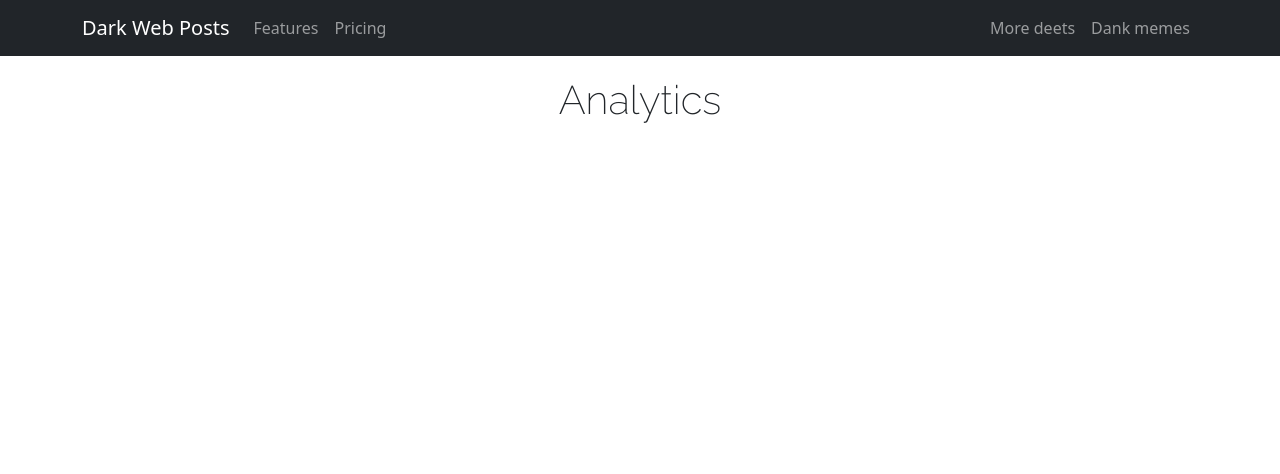
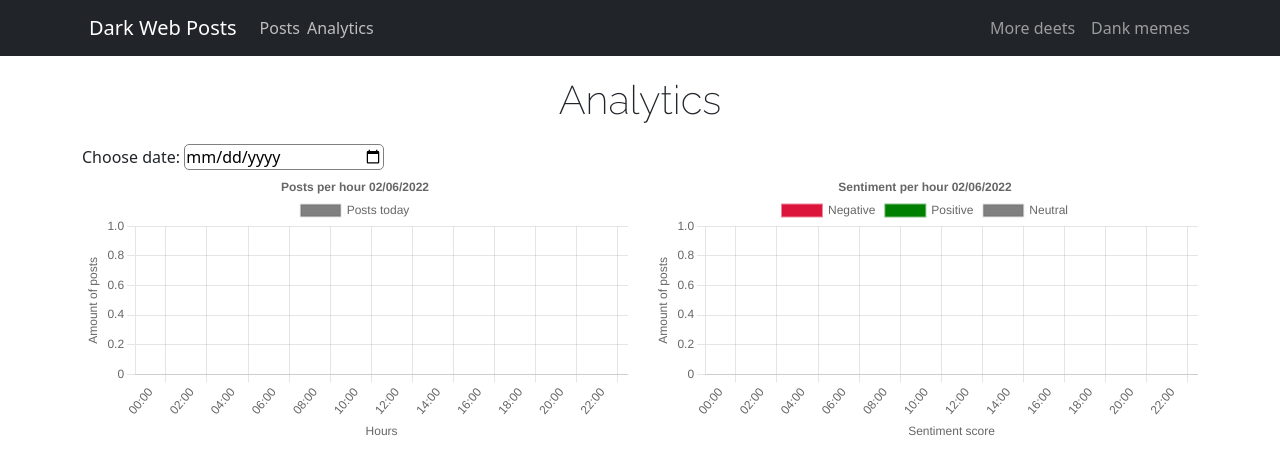
Before and after one commit to DanielPhilosoph/intsights-project-web-scrapper, a React (Create React App) app in the folder front/: page /analytics in a window 1280 px wide. Shown: the top 474 px of the page. Built offline with nearby package versions, Linux system fonts and the light colour scheme; no server answers.

Commit message:
analytics done

```diff
--- a/front/package.json
+++ b/front/package.json
@@ -11,8 +11,10 @@
     "@types/react": "17.0.39",
     "@types/react-dom": "17.0.11",
     "axios": "0.25.0",
+    "chart.js": "3.7.0",
     "react": "^17.0.2",
     "react-bootstrap": "2.1.2",
+    "react-chartjs-2": "4.0.1",
     "react-dom": "^17.0.2",
     "react-redux": "7.2.6",
     "react-router-dom": "6.2.1",
--- a/front/public/index.html
+++ b/front/public/index.html
@@ -30,6 +30,12 @@
     />
 
     <!--* -------------- -->
+
+    <!--* Chart.js -->
+
+    <script src="https://cdn.jsdelivr.net/npm/chart.js"></script>
+
+    <!--* -------------- -->
     <title>React App</title>
   </head>
   <body>
--- a/front/src/Types/types.d.ts
+++ b/front/src/Types/types.d.ts
@@ -13,6 +13,8 @@ type StrongW2iseType = {
   content: string;
   author: string;
   date: string;
+  sentimentScore: number;
+  id: string;
 };
 
 //* Data type
--- /dev/null
+++ b/front/src/components/AnalyticsPage/AnalyticGraphs/AnalyticGraphs.tsx
@@ -0,0 +1,40 @@
+import { useRef, useState } from "react";
+import { Col, Container, Row } from "react-bootstrap";
+import BarSentiment from "./BarSentiment/BarSentiment";
+import BarUploadPost from "./BarUploadPosts/BarUploadPosts";
+import "./analyticGraphs.css";
+
+export default function AnalyticGraphs() {
+  const [dateForStatistic, setDateForStatistic] = useState(new Date());
+  const date = useRef<HTMLInputElement>(null);
+
+  const onDateSelected = () => {
+    if (date && date.current instanceof HTMLInputElement) {
+      setDateForStatistic(new Date(date.current.value));
+    }
+  };
+
+  return (
+    <Container>
+      <Row>
+        <div>
+          <span>Choose date: </span>
+          <input
+            className="dateInputAnalytics"
+            type="date"
+            ref={date}
+            onChange={onDateSelected}
+          />
+        </div>
+        <Col>
+          <BarUploadPost date={dateForStatistic} />
+        </Col>
+        <Col>
+          <BarSentiment date={dateForStatistic} />
+        </Col>
+      </Row>
+    </Container>
+  );
+}
+
+//
--- /dev/null
+++ b/front/src/components/AnalyticsPage/AnalyticGraphs/BarSentiment/BarSentiment.tsx
@@ -0,0 +1,95 @@
+import {
+  Chart,
+  PointElement,
+  LinearScale,
+  BarController,
+  BarElement,
+  CategoryScale,
+  Tooltip,
+  Legend,
+  Title,
+} from "chart.js";
+import { Bar } from "react-chartjs-2";
+import { useSelector } from "react-redux";
+import {
+  getHours,
+  getNegativePostsByHourADay,
+  getPositivePostsByHourADay,
+  getNeutralPostsByHourADay,
+  formatDateTo_DD_MM_YYYY,
+} from "../../../../helper/functions";
+
+interface props {
+  date: Date;
+}
+
+export default function BarSentiment({ date }: props) {
+  const state: StateType = useSelector((state: StateType) => state);
+
+  Chart.register(
+    PointElement,
+    LinearScale,
+    BarController,
+    BarElement,
+    CategoryScale,
+    Tooltip,
+    Legend,
+    Title
+  );
+
+  const data = {
+    labels: getHours(),
+    datasets: [
+      {
+        label: "Negative",
+        data: getNegativePostsByHourADay(state.data, date),
+        borderWidth: 2,
+        backgroundColor: ["rgb(220,20,60)"],
+        borderColor: ["rgba(220,20,60, 0.5)"],
+      },
+      {
+        label: "Positive",
+        data: getPositivePostsByHourADay(state.data, date),
+        borderWidth: 2,
+        backgroundColor: ["rgb(0,128,0)"],
+        borderColor: ["rgba(0,128,0, 0.5)"],
+      },
+      {
+        label: "Neutral",
+        data: getNeutralPostsByHourADay(state.data, date),
+        borderWidth: 2,
+        backgroundColor: ["gray"],
+      },
+    ],
+  };
+
+  const options = {
+    responsive: true,
+    plugins: {
+      title: {
+        display: true,
+        text: "Sentiment per hour " + formatDateTo_DD_MM_YYYY(date),
+        padding: {
+          top: 10,
+        },
+      },
+    },
+    scales: {
+      y: {
+        beginAtZero: true,
+        title: {
+          display: true,
+          text: "Amount of posts",
+        },
+      },
+      x: {
+        title: {
+          display: true,
+          text: "Sentiment score",
+        },
+      },
+    },
+  };
+
+  return <Bar data={data} options={options}></Bar>;
+}
--- /dev/null
+++ b/front/src/components/AnalyticsPage/AnalyticGraphs/BarUploadPosts/BarUploadPosts.tsx
@@ -0,0 +1,77 @@
+import {
+  Chart,
+  PointElement,
+  LinearScale,
+  BarController,
+  BarElement,
+  CategoryScale,
+  Tooltip,
+  Title,
+} from "chart.js";
+import { Bar } from "react-chartjs-2";
+import { useSelector } from "react-redux";
+import {
+  getDataPostPerHourFromDate,
+  formatDateTo_DD_MM_YYYY,
+  getHours,
+} from "../../../../helper/functions";
+
+interface props {
+  date: Date;
+}
+
+export default function BarUploadPost({ date }: props) {
+  const state: StateType = useSelector((state: StateType) => state);
+
+  Chart.register(
+    PointElement,
+    LinearScale,
+    BarController,
+    BarElement,
+    CategoryScale,
+    Tooltip,
+    Title
+  );
+
+  const data = {
+    labels: getHours(),
+    datasets: [
+      {
+        label: "Posts today",
+        data: getDataPostPerHourFromDate(state.data, date),
+        borderWidth: 2,
+        backgroundColor: ["gray"],
+      },
+    ],
+  };
+
+  const options = {
+    responsive: true,
+    plugins: {
+      title: {
+        display: true,
+        text: "Posts per hour " + formatDateTo_DD_MM_YYYY(date),
+        padding: {
+          top: 10,
+        },
+      },
+    },
+    scales: {
+      y: {
+        beginAtZero: true,
+        title: {
+          display: true,
+          text: "Amount of posts",
+        },
+      },
+      x: {
+        title: {
+          display: true,
+          text: "Hours",
+        },
+      },
+    },
+  };
+
+  return <Bar data={data} options={options}></Bar>;
+}
--- /dev/null
+++ b/front/src/components/AnalyticsPage/AnalyticGraphs/analyticGraphs.css
@@ -0,0 +1,11 @@
+.dateInputAnalytics {
+  width: 200px;
+  border-radius: 5px;
+  border: 0.1px solid gray;
+}
+
+@media screen and (max-width: 500px) {
+  .dateInputAnalytics {
+    width: 150px;
+  }
+}
--- a/front/src/components/AnalyticsPage/AnalyticsPage.tsx
+++ b/front/src/components/AnalyticsPage/AnalyticsPage.tsx
@@ -1,10 +1,12 @@
 import React from "react";
 import Header from "./Header/Header";
+import PostUploadAnalytic from "./AnalyticGraphs/AnalyticGraphs";
 
 export default function AnalyticsPage() {
   return (
     <div>
       <Header />
+      <PostUploadAnalytic />
     </div>
   );
 }
--- a/front/src/components/MainPage/PostsTable/PostsTable.tsx
+++ b/front/src/components/MainPage/PostsTable/PostsTable.tsx
@@ -21,6 +21,8 @@ export default function PostsTable() {
               return new Date(b.date).getTime() - new Date(a.date).getTime();
             }),
           ]);
+          console.log(data.length);
+
           break;
         case "author":
           setData((prevData) => [
@@ -70,17 +72,26 @@ export default function PostsTable() {
               post.title.toLowerCase().includes(state.search.toLowerCase()) ||
               post.content.toLowerCase().includes(state.search.toLowerCase())
           );
+    //? At first render, filter by date
+    if (data.length === 0) {
+      dataToRender = [
+        ...dataToRender.sort((a, b) => {
+          return new Date(b.date).getTime() - new Date(a.date).getTime();
+        }),
+      ];
+    }
 
     //* Render data
     tbodyRender = dataToRender.map((post) => {
       const keys = Object.keys(post);
       const values = Object.values(post);
-      let tdValue: string = "";
+      let tdValue: string | number;
       return (
-        <tr key={post.date + post.title}>
+        <tr key={post.id + post.title}>
           {keys.map((key, i) => {
             //? Dont show sentimentScore
             if (key === "sentimentScore") return "";
+            if (key === "id") return "";
             if (key === "date") {
               const formattedDate = formatDate(post[key]).date;
               //* Date formatting
@@ -89,7 +100,7 @@ export default function PostsTable() {
               tdValue = values[i];
             }
             return (
-              <td key={post.date + i}>
+              <td key={post.id + i}>
                 <span className="tbodyTDSpan">{tdValue}</span>
               </td>
             );
@@ -108,6 +119,7 @@ export default function PostsTable() {
               ? Object.keys(state.data[0]).map((key) => {
                   //? Dont show sentimentScore
                   if (key === "sentimentScore") return "";
+                  if (key === "id") return "";
                   return (
                     <th key={key} className="postTableTh" onClick={onThClick}>
                       {key}
--- a/front/src/components/NavBar.tsx
+++ b/front/src/components/NavBar.tsx
@@ -1,16 +1,26 @@
 import React from "react";
 import { Container, Nav, Navbar } from "react-bootstrap";
+import { Link } from "react-router-dom";
+import "./navbar.css";
 
 export default function NavBar() {
   return (
     <Navbar collapseOnSelect expand="lg" bg="dark" variant="dark">
       <Container>
-        <Navbar.Brand href="#home">Dark Web Posts</Navbar.Brand>
+        <Navbar.Brand>
+          <Link className="brandNavbarLink" to="/">
+            Dark Web Posts
+          </Link>
+        </Navbar.Brand>
         <Navbar.Toggle aria-controls="responsive-navbar-nav" />
         <Navbar.Collapse id="responsive-navbar-nav">
           <Nav className="me-auto">
-            <Nav.Link href="#features">Features</Nav.Link>
-            <Nav.Link href="#pricing">Pricing</Nav.Link>
+            <Link className="navbarLinks" to="/">
+              Posts
+            </Link>
+            <Link className="navbarLinks" to="/analytics">
+              Analytics
+            </Link>
           </Nav>
           <Nav>
             <Nav.Link href="#deets">More deets</Nav.Link>
--- /dev/null
+++ b/front/src/components/navbar.css
@@ -0,0 +1,21 @@
+.navbarLinks {
+  color: white;
+  text-decoration: none;
+  opacity: 0.7;
+  margin-left: 7px;
+}
+
+.navbarLinks:hover {
+  color: white;
+  opacity: 0.9;
+}
+
+.brandNavbarLink {
+  color: white;
+  text-decoration: none;
+  margin-left: 7px;
+}
+
+.brandNavbarLink:hover {
+  color: white;
+}
--- a/front/src/helper/functions.ts
+++ b/front/src/helper/functions.ts
@@ -34,3 +34,94 @@ export function isDataType(data: any): data is dataType {
 export function isString(str: any): str is string {
   return typeof str === "string";
 }
+
+export function formatDateTo_DD_MM_YYYY(date: Date) {
+  let dd = String(date.getDate()).padStart(2, "0");
+  let mm = String(date.getMonth() + 1).padStart(2, "0"); //January is 0!
+  let yyyy = date.getFullYear();
+
+  return mm + "/" + dd + "/" + yyyy;
+}
+
+export const getHours = () => {
+  const hoursOfDayLabelArray = getNumbersArray(0, 24);
+  return hoursOfDayLabelArray.map((number) => {
+    return `${number.toString().length === 1 ? "0" + number : number}:00`;
+  });
+};
+
+export function getPostsFromDay(posts: [] | [StrongW2iseType], day: Date) {
+  return posts.filter((post) => {
+    return (
+      formatDateTo_DD_MM_YYYY(new Date(post.date)) ===
+      formatDateTo_DD_MM_YYYY(day)
+    );
+  });
+}
+
+export const getDataPostPerHourFromDate = (
+  posts: [] | [StrongW2iseType],
+  date: Date
+) => {
+  let todaysPosts = getPostsFromDay(posts, date);
+
+  let array = new Array(24).fill(0);
+  todaysPosts.forEach((post) => {
+    let index = new Date(post.date).getHours();
+    array[index] += 1;
+  });
+
+  return array;
+};
+
+export function getNumbersArray(start: number, end: number) {
+  const array = [];
+  for (let i = start; i < end; i++) {
+    array.push(i);
+  }
+  return array;
+}
+export function getNegativePostsByHourADay(
+  posts: [] | [StrongW2iseType],
+  day: Date
+) {
+  const postArray = getPostsFromDay(posts, day);
+
+  let array = new Array(24).fill(0);
+  postArray.forEach((post) => {
+    let index = new Date(post.date).getHours();
+    if (post.sentimentScore < 0) array[index] += 1;
+  });
+
+  return array;
+}
+
+export function getPositivePostsByHourADay(
+  posts: [] | [StrongW2iseType],
+  day: Date
+) {
+  const postArray = getPostsFromDay(posts, day);
+
+  let array = new Array(24).fill(0);
+  postArray.forEach((post) => {
+    let index = new Date(post.date).getHours();
+    if (post.sentimentScore > 0) array[index] += 1;
+  });
+
+  return array;
+}
+
+export function getNeutralPostsByHourADay(
+  posts: [] | [StrongW2iseType],
+  day: Date
+) {
+  const postArray = getPostsFromDay(posts, day);
+
+  let array = new Array(24).fill(0);
+  postArray.forEach((post) => {
+    let index = new Date(post.date).getHours();
+    if (post.sentimentScore === 0) array[index] += 1;
+  });
+
+  return array;
+}
```
Also changed, not shown: 2 other files (tests, documents, lock files or other folders).
